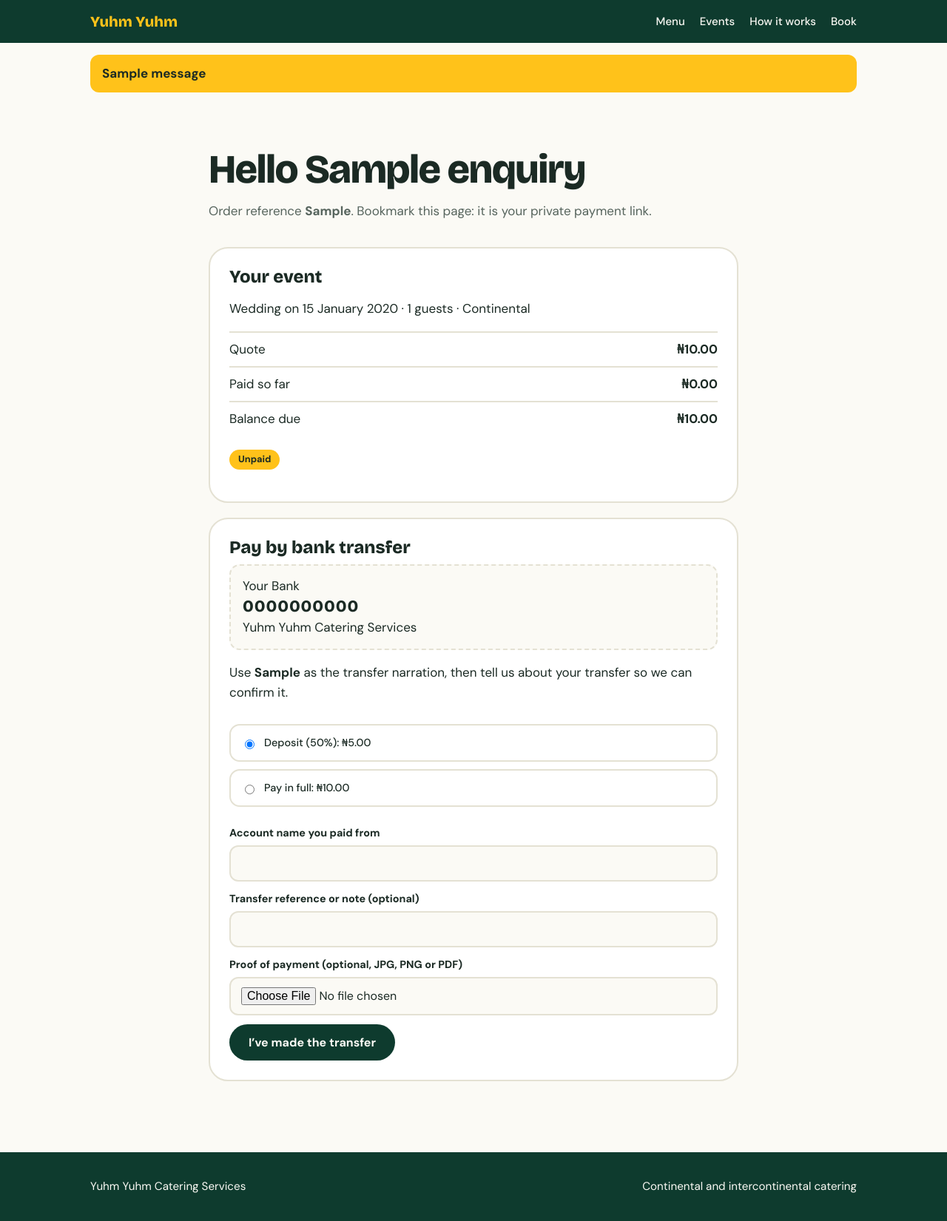
After one commit to kehindeayonitemi440-beep/Yuhmyuhm-Catering-Service, a Django app: page /order/Sample/ in a window 1280 px wide. The commit adds this page. Shown: the whole page at 74% size. Run offline with Django 5.2, Linux system fonts and the light colour scheme; tables that the repository leaves empty hold one stand-in row (values such as "Sample post"); one stand-in notice (Sample message) is shown.

Commit message:
Adejoke2

```diff
--- a/catering/forms.py
+++ b/catering/forms.py
@@ -1,14 +1,37 @@
+import os
+
 from django import forms
-from .models import Enquiry
+from .models import Enquiry, Payment
 
 
 class EnquiryForm(forms.ModelForm):
     class Meta:
         model = Enquiry
-        fields = ["name", "event_type", "event_date", "guests", "cuisine", "notes"]
+        fields = ["name", "email", "phone", "event_type", "event_date", "guests", "cuisine", "notes"]
         widgets = {
             "name": forms.TextInput(attrs={"autocomplete": "name"}),
+            "email": forms.EmailInput(attrs={"autocomplete": "email"}),
+            "phone": forms.TextInput(attrs={"autocomplete": "tel", "inputmode": "tel"}),
             "event_date": forms.DateInput(attrs={"type": "date"}),
             "guests": forms.NumberInput(attrs={"min": 1, "placeholder": "e.g. 80"}),
             "notes": forms.Textarea(attrs={"rows": 3}),
         }
+
+
+class TransferForm(forms.ModelForm):
+    class Meta:
+        model = Payment
+        fields = ["sender_name", "transfer_note", "proof"]
+
+    def __init__(self, *args, **kwargs):
+        super().__init__(*args, **kwargs)
+        self.fields["sender_name"].required = True
+
+    def clean_proof(self):
+        f = self.cleaned_data.get("proof")
+        if f:
+            if f.size > 5 * 1024 * 1024:
+                raise forms.ValidationError("File is larger than 5 MB.")
+            if os.path.splitext(f.name)[1].lower() not in (".jpg", ".jpeg", ".png", ".pdf", ".webp"):
+                raise forms.ValidationError("Upload a JPG, PNG, WEBP or PDF file.")
+        return f
--- a/catering/static/catering/css/style.css
+++ b/catering/static/catering/css/style.css
@@ -64,3 +64,18 @@ footer.site{background:var(--green);color:var(--on-green);padding:34px 0;font-si
 footer.site .wrap{display:flex;justify-content:space-between;flex-wrap:wrap;gap:12px}
 .errorlist{list-style:none;margin:0;padding:0;color:var(--red);font-size:.85rem;font-weight:500}
 .dishes[hidden]{display:none}
+.msg{margin:16px 0 0;padding:12px 16px;border-radius:12px;font-weight:700;background:var(--yellow);color:#1B2A24}
+.msg.error{background:var(--red);color:#fff}
+.narrow{max-width:760px}
+.panel{background:var(--surface);border:2px solid var(--line);border-radius:26px;padding:26px;margin-bottom:20px}
+.panel h3{font-size:1.5rem;margin-bottom:10px}
+.tbl{width:100%;border-collapse:collapse;margin:10px 0}
+.tbl td{padding:9px 0;border-top:2px solid var(--line)}
+.tbl td:last-child{text-align:right;font-weight:700}
+.badge{display:inline-block;background:var(--yellow);color:#1B2A24;font-weight:700;font-size:.8rem;padding:3px 12px;border-radius:99px}
+.opts{display:grid;gap:10px;margin:12px 0}
+.opts label{display:flex;grid-template-columns:none;align-items:center;gap:10px;font-weight:500;padding:12px 14px;border:2px solid var(--line);border-radius:14px;cursor:pointer}
+.opts input{width:auto}
+.bank{background:var(--bg);border-radius:14px;padding:14px 16px;margin:10px 0;border:2px dashed var(--line)}
+.bank b{font:800 1.4rem "Bricolage Grotesque",sans-serif;letter-spacing:.04em}
+.panel form{display:grid;grid-template-columns:1fr;border:0;padding:0;background:none;gap:12px}
--- /dev/null
+++ b/catering/templates/catering/_options.html
@@ -0,0 +1,3 @@
+<div class="opts">{% for key, label, amount in options %}
+<label><input type="radio" name="option" value="{{ key }}" required{% if forloop.first %} checked{% endif %}> {{ label }}: ₦{{ amount|floatformat:"2g" }}</label>
+{% endfor %}</div>
--- a/catering/templates/catering/base.html
+++ b/catering/templates/catering/base.html
@@ -10,8 +10,8 @@
 <link rel="stylesheet" href="{% static 'catering/css/style.css' %}">
 </head>
 <body>
-<header><div class="wrap"><a class="logo" href="#top">Yuhm Yuhm</a><nav><a href="#menu">Menu</a><a class="hide" href="#events">Events</a><a class="hide" href="#how">How it works</a><a href="#book">Book</a></nav></div></header>
-<main id="top">{% block content %}{% endblock %}</main>
+<header><div class="wrap"><a class="logo" href="{% url 'catering:home' %}">Yuhm Yuhm</a><nav><a href="{% url 'catering:home' %}#menu">Menu</a><a class="hide" href="{% url 'catering:home' %}#events">Events</a><a class="hide" href="{% url 'catering:home' %}#how">How it works</a><a href="{% url 'catering:home' %}#book">Book</a></nav></div></header>
+<main id="top">{% if messages %}<div class="wrap">{% for m in messages %}<p class="msg {{ m.tags }}" role="status">{{ m }}</p>{% endfor %}</div>{% endif %}{% block content %}{% endblock %}</main>
 <footer class="site"><div class="wrap"><span>Yuhm Yuhm Catering Services</span><span>Continental and intercontinental catering</span></div></footer>
 <script src="{% static 'catering/js/main.js' %}"></script>
 </body>
--- /dev/null
+++ b/catering/templates/catering/order_detail.html
@@ -0,0 +1,54 @@
+{% extends "catering/base.html" %}
+{% block title %}Your order · Yuhm Yuhm Catering Services{% endblock %}
+{% block content %}
+<section><div class="wrap narrow">
+<h2>Hello {{ enquiry.name }}</h2>
+<p class="lead">Order reference <b>{{ enquiry.reference }}</b>. Bookmark this page: it is your private payment link.</p>
+
+<div class="panel">
+<h3>Your event</h3>
+<p>{{ enquiry.event_type }}{% if enquiry.event_date %} on {{ enquiry.event_date|date:"j F Y" }}{% endif %}{% if enquiry.guests %} · {{ enquiry.guests }} guests{% endif %} · {{ enquiry.cuisine }}</p>
+{% if enquiry.quoted_amount is None %}
+<p><span class="badge">Awaiting quote</span></p>
+<p>We’ll prepare your quote and update this page. To speed things up, message us on WhatsApp.</p>
+<a class="btn" href="{{ wa_url }}" target="_blank" rel="noopener">Chat on WhatsApp</a>
+{% else %}
+<table class="tbl">
+<tr><td>Quote</td><td>₦{{ enquiry.quoted_amount|floatformat:"2g" }}</td></tr>
+<tr><td>Paid so far</td><td>₦{{ enquiry.amount_paid|floatformat:"2g" }}</td></tr>
+<tr><td>Balance due</td><td>₦{{ enquiry.balance_due|floatformat:"2g" }}</td></tr>
+</table>
+<p><span class="badge">{{ enquiry.payment_status }}</span></p>
+{% endif %}
+</div>
+
+{% if history %}<div class="panel"><h3>Payments</h3>
+<table class="tbl">{% for p in history %}
+<tr><td>{{ p.created_at|date:"j M Y" }} · {{ p.get_method_display }} · {{ p.get_status_display }}</td><td>₦{{ p.amount|floatformat:"2g" }}</td></tr>
+{% endfor %}</table></div>{% endif %}
+
+{% if options %}
+{% if paystack_enabled %}
+<div class="panel">
+<h3>Pay online</h3>
+<p>Card, bank or USSD through Paystack. You’ll return here when done.</p>
+<form method="post" action="{% url 'catering:pay_online' enquiry.reference %}">{% csrf_token %}
+{% include "catering/_options.html" %}
+<div><button class="btn" type="submit">Pay securely</button></div>
+</form></div>
+{% endif %}
+
+<div class="panel">
+<h3>Pay by bank transfer</h3>
+<div class="bank">{{ bank.name }}<br><b>{{ bank.number }}</b><br>{{ bank.account }}</div>
+<p>Use <b>{{ enquiry.reference }}</b> as the transfer narration, then tell us about your transfer so we can confirm it.</p>
+<form method="post" action="{% url 'catering:pay_transfer' enquiry.reference %}" enctype="multipart/form-data">{% csrf_token %}
+{% include "catering/_options.html" %}
+<label>Account name you paid from{{ transfer_form.sender_name }}</label>
+<label>Transfer reference or note (optional){{ transfer_form.transfer_note }}</label>
+<label>Proof of payment (optional, JPG, PNG or PDF){{ transfer_form.proof }}</label>
+<div><button class="btn" type="submit">I’ve made the transfer</button></div>
+</form></div>
+{% endif %}
+</div></section>
+{% endblock %}
--- a/catering/urls.py
+++ b/catering/urls.py
@@ -2,4 +2,11 @@ from django.urls import path
 from . import views
 
 app_name = "catering"
-urlpatterns = [path("", views.home, name="home")]
+urlpatterns = [
+    path("", views.home, name="home"),
+    path("order/<slug:reference>/", views.order_detail, name="order"),
+    path("order/<slug:reference>/pay-online/", views.pay_online, name="pay_online"),
+    path("order/<slug:reference>/pay-transfer/", views.pay_transfer, name="pay_transfer"),
+    path("paystack/callback/", views.paystack_callback, name="paystack_callback"),
+    path("paystack/webhook/", views.paystack_webhook, name="paystack_webhook"),
+]
--- a/catering/views.py
+++ b/catering/views.py
@@ -1,18 +1,25 @@
+import json
+from decimal import Decimal
 from urllib.parse import quote
 
 from django.conf import settings
-from django.shortcuts import redirect, render
+from django.contrib import messages
+from django.http import HttpResponse
+from django.shortcuts import get_object_or_404, redirect, render
+from django.urls import reverse
+from django.views.decorators.csrf import csrf_exempt
+from django.views.decorators.http import require_POST
 
-from .forms import EnquiryForm
-from .models import Dish, Testimonial
+from . import paystack
+from .forms import EnquiryForm, TransferForm
+from .models import Dish, Enquiry, Payment, Testimonial
 
 
 def home(request):
     form = EnquiryForm(request.POST or None)
     if request.method == "POST" and form.is_valid():
         enquiry = form.save()
-        url = f"https://wa.me/{settings.WHATSAPP_NUMBER}?text={quote(enquiry.whatsapp_message())}"
-        return redirect(url)
+        return redirect("catering:order", reference=enquiry.reference)
 
     dishes = Dish.objects.filter(is_active=True)
     return render(request, "catering/home.html", {
@@ -21,3 +28,101 @@ def home(request):
         "intercontinental": dishes.filter(cuisine=Dish.INTERCONTINENTAL),
         "testimonials": Testimonial.objects.filter(is_active=True),
     })
+
+
+def payment_options(enquiry):
+    """What the customer may pay now. Amounts always come from the server, never the browser."""
+    balance = enquiry.balance_due
+    if not balance:
+        return []
+    options = []
+    if enquiry.amount_paid == 0:
+        deposit = (enquiry.quoted_amount * settings.DEPOSIT_PERCENT / 100).quantize(Decimal("1"))
+        if 0 < deposit < balance:
+            options.append(("deposit", f"Deposit ({settings.DEPOSIT_PERCENT}%)", deposit))
+    options.append(("full", "Full balance" if enquiry.amount_paid else "Pay in full", balance))
+    return options
+
+
+def _chosen_amount(enquiry, key):
+    return {k: amt for k, _, amt in payment_options(enquiry)}.get(key)
+
+
+def order_detail(request, reference):
+    enquiry = get_object_or_404(Enquiry, reference=reference)
+    order_url = request.build_absolute_uri(request.path)
+    wa_text = (f"Hello Yuhm Yuhm! I’m {enquiry.name}. I’d like a quote for a {enquiry.event_type} "
+               f"for {enquiry.guests or 'an unknown number of'} guests. Cuisine: {enquiry.cuisine}. "
+               f"My order page: {order_url}")
+    return render(request, "catering/order_detail.html", {
+        "enquiry": enquiry,
+        "options": payment_options(enquiry),
+        "history": enquiry.payments.filter(status__in=[Payment.SUCCESS, Payment.AWAITING]),
+        "transfer_form": TransferForm(),
+        "paystack_enabled": bool(settings.PAYSTACK_SECRET_KEY),
+        "bank": {"name": settings.BANK_NAME, "number": settings.BANK_ACCOUNT_NUMBER,
+                 "account": settings.BANK_ACCOUNT_NAME},
+        "wa_url": f"https://wa.me/{settings.WHATSAPP_NUMBER}?text={quote(wa_text)}",
+    })
+
+
+@require_POST
+def pay_online(request, reference):
+    enquiry = get_object_or_404(Enquiry, reference=reference)
+    amount = _chosen_amount(enquiry, request.POST.get("option"))
+    if amount is None:
+        messages.error(request, "Please choose how much you want to pay.")
+        return redirect("catering:order", reference=reference)
+    payment = Payment.objects.create(enquiry=enquiry, method=Payment.PAYSTACK, amount=amount)
+    try:
+        url = paystack.initialize(payment, request.build_absolute_uri(reverse("catering:paystack_callback")))
+    except paystack.PaystackError:
+        payment.status = Payment.FAILED
+        payment.save(update_fields=["status"])
+        messages.error(request, "We couldn’t start the online payment. Please try again or pay by transfer.")
+        return redirect("catering:order", reference=reference)
+    return redirect(url)
+
+
+@require_POST
+def pay_transfer(request, reference):
+    enquiry = get_object_or_404(Enquiry, reference=reference)
+    amount = _chosen_amount(enquiry, request.POST.get("option"))
+    form = TransferForm(request.POST, request.FILES)
+    if amount is None or not form.is_valid():
+        messages.error(request, "Please choose an amount and tell us the name on the account you paid from. "
+                                + " ".join(e for errs in form.errors.values() for e in errs))
+        return redirect("catering:order", reference=reference)
+    payment = form.save(commit=False)
+    payment.enquiry, payment.method, payment.amount = enquiry, Payment.TRANSFER, amount
+    payment.status = Payment.AWAITING
+    payment.save()
+    messages.success(request, "Thank you! We’ll confirm your transfer as soon as we see it.")
+    return redirect("catering:order", reference=reference)
+
+
+def paystack_callback(request):
+    reference = request.GET.get("reference", "")
+    payment = paystack.settle(reference)
+    if payment is None:
+        return redirect("catering:home")
+    if payment.status == Payment.SUCCESS:
+        messages.success(request, f"Payment of ₦{payment.amount:,.2f} received. Thank you!")
+    else:
+        messages.error(request, "We couldn’t confirm that payment. If you were charged, contact us with your reference "
+                                f"{payment.reference}.")
+    return redirect("catering:order", reference=payment.enquiry.reference)
+
+
+@csrf_exempt
+@require_POST
+def paystack_webhook(request):
+    if not paystack.valid_signature(request.body, request.headers.get("X-Paystack-Signature", "")):
+        return HttpResponse(status=400)
+    try:
+        event = json.loads(request.body)
+    except ValueError:
+        return HttpResponse(status=400)
+    if event.get("event") == "charge.success":
+        paystack.settle(event.get("data", {}).get("reference", ""))
+    return HttpResponse(status=200)
--- a/requirements.txt
+++ b/requirements.txt
@@ -1,5 +1,3 @@
 Django>=5.0,<6.0
-dj-database-url>=2.2,<3.0
-psycopg[binary]>=3.2,<4.0
 whitenoise>=6.6
 gunicorn>=22.0
--- a/yuhm_yuhm/urls.py
+++ b/yuhm_yuhm/urls.py
@@ -1,3 +1,5 @@
+from django.conf import settings
+from django.conf.urls.static import static
 from django.contrib import admin
 from django.urls import include, path
 
@@ -6,4 +8,4 @@ admin.site.site_header = "Yuhm Yuhm Catering Services"
 urlpatterns = [
     path("admin/", admin.site.urls),
     path("", include("catering.urls")),
-]
+] + static(settings.MEDIA_URL, document_root=settings.MEDIA_ROOT)  # only active when DEBUG=1
```
Also changed, not shown: catering/admin.py (+50 -3 lines), catering/models.py (+73 -6 lines), catering/paystack.py (added, +74 -0 lines), catering/templates/catering/home.html (+9 -7 lines), yuhm_yuhm/settings.py (+17 -51 lines), README.md.
